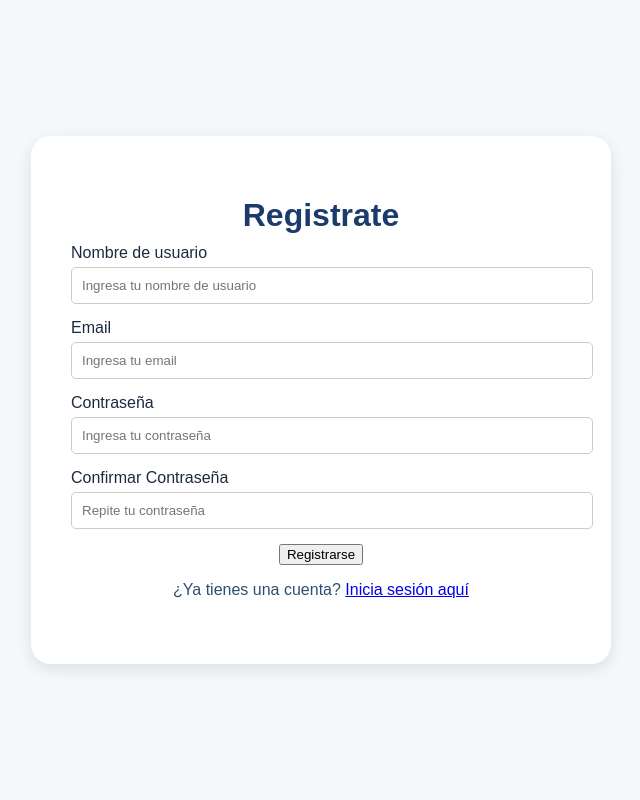
After one commit to DanCastSV/Cuscatec, a Django app: page /register/ in a window 1280 px wide. The commit adds this page. Shown: the whole page, without its empty margins (319-959 px from the left). Run offline with Django 5.2, Linux system fonts and the light colour scheme.

Commit message:
creadion de login y register

```diff
--- /dev/null
+++ b/Cuscatec/cusca/templates/cusca/register.html
@@ -0,0 +1,45 @@
+<!DOCTYPE html>
+{% load static %}
+<html lang="en">
+<head>
+    <meta charset="UTF-8">
+    <meta name="viewport" content="width=device-width, initial-scale=1.0">
+    <title>Register</title>
+    <link rel="stylesheet" href="{% static 'css/style.css' %}">
+</head>
+<body>
+    <div class="container">
+        <h1>Registrate</h1>
+        <form method="post" class="register-form">
+            {% csrf_token %}
+
+            <div class="form-group">
+                <label for="username">Nombre de usuario <span class="required"></span></label>
+                <input type="text" id="username" name="username" placeholder="Ingresa tu nombre de usuario" required>
+            </div>
+
+            <div class="form-group">
+                <label for="email">Email <span class="required"></span></label>
+                <input type="email" id="email" name="email" placeholder="Ingresa tu email" required>
+            </div>
+
+            <div class="form-group">
+                <label for="password">Contraseña <span class="required"></span></label>
+                <input type="password" id="password" name="password" placeholder="Ingresa tu contraseña" required>
+            </div>
+
+            <div class="form-group">
+                <label for="confirm_password">Confirmar Contraseña <span class="required"></span></label>
+                <input type="password" id="confirm_password" name="confirm_password" placeholder="Repite tu contraseña" required>
+            </div>
+
+            <button type="submit" class="btn-submit">Registrarse</button>
+        </form>
+
+        <p class="redirect-text">
+            ¿Ya tienes una cuenta?
+            <a href="{% url 'login' %}">Inicia sesión aquí</a>
+        </p>
+    </div>
+</body>
+</html>
--- a/Cuscatec/cusca/urls.py
+++ b/Cuscatec/cusca/urls.py
@@ -4,6 +4,8 @@ from . import views
 
 urlpatterns = [
         path("", views.index, name="index"),
+        path("login/", views.login, name="login"),
+        path("register/", views.register, name="register"),
 
 
 ]
--- a/Cuscatec/cusca/views.py
+++ b/Cuscatec/cusca/views.py
@@ -9,3 +9,9 @@ def index(request):
 
 
 # Create your views here.
+def login(request):
+     return render(request, "cusca/login.html")  # ruta dentro de templates/cusca
+
+# Create your views here.
+def register(request):
+    return render(request, "cusca/register.html")  # ruta dentro de templates/cusca
--- a/Cuscatec/static/css/style.css
+++ b/Cuscatec/static/css/style.css
@@ -77,3 +77,27 @@ p {
     font-size: 0.9rem;
     color: #7a8fa6;
 }
+.form-group {
+    text-align: left;
+    margin-bottom: 15px;
+}
+
+.form-group label {
+    display: block;
+    margin-bottom: 5px;
+}
+
+.form-group input[type="text"],
+.form-group input[type="email"],
+.form-group input[type="password"] {
+    width: 100%;
+    padding: 10px;
+    border: 1px solid #ccc;
+    border-radius: 5px;
+}
+.form-group input[type="text"]:focus,
+.form-group input[type="email"]:focus,
+.form-group input[type="password"]:focus {
+    border-color: #2d89a0;
+    outline: none;
+}
```
Also changed, not shown: Cuscatec/cusca/templates/cusca/login.html (added, +28 -0 lines).
